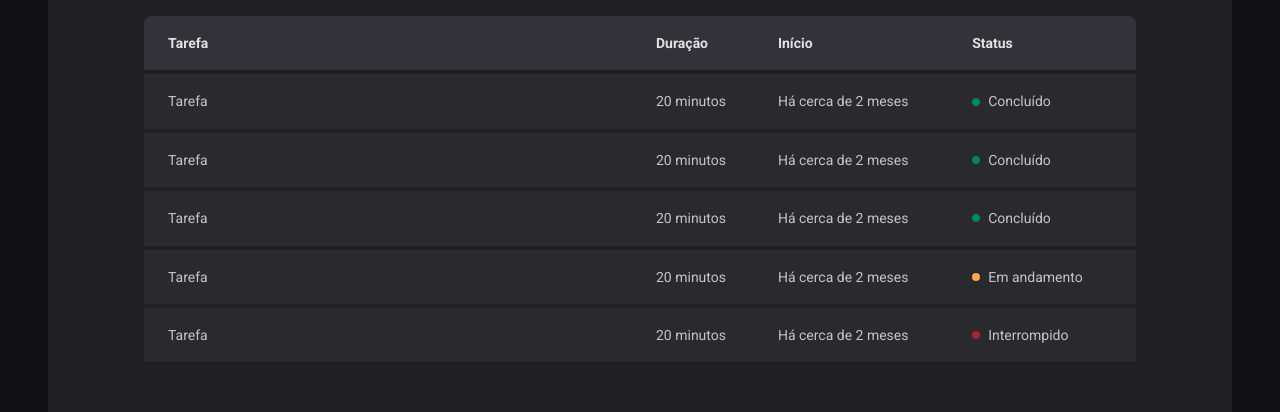
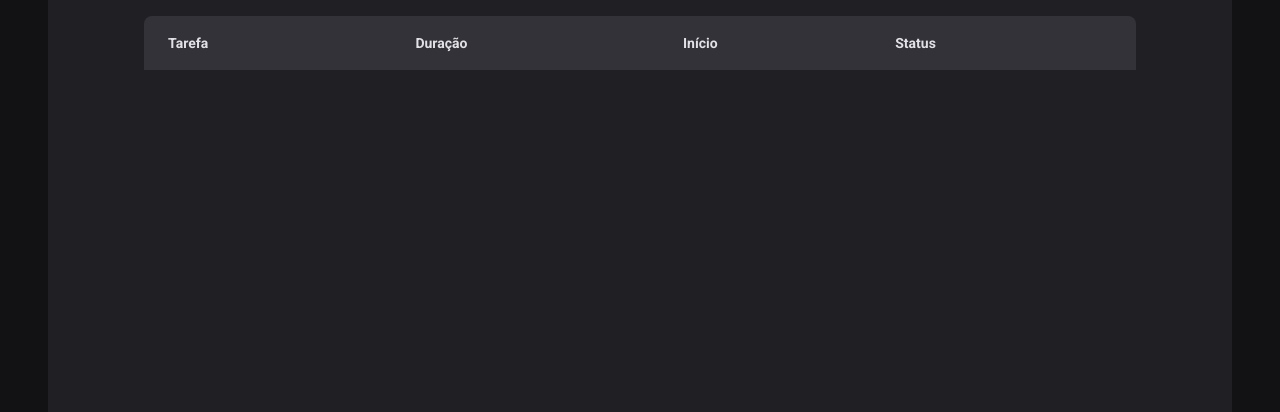
Before and after one commit to gabrielgamboa/ignite-timer, a React (Vite) app: page /history in a window 1280 px wide. Shown: the part 292-704 px from the top of the page. Built offline with nearby package versions, Linux system fonts and the light colour scheme.

Commit message:
feat: use cycles in history page

```diff
--- a/src/contexts/CyclesContext.tsx
+++ b/src/contexts/CyclesContext.tsx
@@ -52,6 +52,8 @@
           : cycle,
       ),
     )
+
+    setActiveCycleId(null)
   }
 
   function createNewCycle(data: CreateCycleData) {
@@ -67,8 +69,6 @@
     setCycles((state) => [...state, newCycle])
     setActiveCycleId(id)
     setAmountSecondsPassed(0)
-
-    // reset() // volta para os valores colocados no defaultValues
   }
 
   function interruptCurrentCycle() {
--- a/src/pages/History/index.tsx
+++ b/src/pages/History/index.tsx
@@ -1,6 +1,10 @@
+import { useContext } from 'react'
 import { HistoryContainer, HistoryList, Status } from './styles'
+import { CyclesContext } from '../../contexts/CyclesContext'
 
 export function History() {
+  const { cycles } = useContext(CyclesContext)
+
   return (
     <HistoryContainer>
       <h1>Meu histórico</h1>
@@ -16,40 +20,28 @@
           </thead>
 
           <tbody>
-            <tr>
-              <td>Tarefa</td>
-              <td>20 minutos</td>
-              <td>Há cerca de 2 meses</td>
-              <td><Status statusColor='green'>Concluído</Status></td>
-            </tr>
+            {cycles.map((cycle) => {
+              return (
+                <tr key={cycle.id}>
+                  <td>{cycle.task}</td>
+                  <td>{cycle.minutesAmount}</td>
+                  <td>{cycle.startDate.toISOString()}</td>
+                  <td>
+                    {cycle.finishedDate && (
+                      <Status statusColor="green">Concluído</Status>
+                    )}
 
-            <tr>
-              <td>Tarefa</td>
-              <td>20 minutos</td>
-              <td>Há cerca de 2 meses</td>
-              <td><Status statusColor='green'>Concluído</Status></td>
-            </tr>
+                    {cycle.interruptedDate && (
+                      <Status statusColor="red">Interrompido</Status>
+                    )}
 
-            <tr>
-              <td>Tarefa</td>
-              <td>20 minutos</td>
-              <td>Há cerca de 2 meses</td>
-              <td><Status statusColor='green'>Concluído</Status></td>
-            </tr>
-
-            <tr>
-              <td>Tarefa</td>
-              <td>20 minutos</td>
-              <td>Há cerca de 2 meses</td>
-              <td><Status statusColor='yellow'>Em andamento</Status></td>
-            </tr>
-
-            <tr>
-              <td>Tarefa</td>
-              <td>20 minutos</td>
-              <td>Há cerca de 2 meses</td>
-              <td><Status statusColor='red'>Interrompido</Status></td>
-            </tr>
+                    {!cycle.finishedDate && !cycle.interruptedDate && (
+                      <Status statusColor="yellow">Em andamento</Status>
+                    )}
+                  </td>
+                </tr>
+              )
+            })}
           </tbody>
         </table>
       </HistoryList>
--- a/src/pages/Home/NewCycleForm/index.tsx
+++ b/src/pages/Home/NewCycleForm/index.tsx
@@ -32,7 +32,7 @@
         type="number"
         disabled={!!activeCycle}
         step={5}
-        min={5}
+        min={1}
         max={60}
         {...register('minutesAmount', { valueAsNumber: true })}
       />
--- a/src/pages/Home/index.tsx
+++ b/src/pages/Home/index.tsx
@@ -16,7 +16,6 @@
   task: zod.string().min(1, 'Informe a tarefa'),
   minutesAmount: zod
     .number()
-    .min(5, 'O ciclo precisa ser de no mínimo 5 minutos')
     .max(60, 'O ciclo precisa ser de no máximo 60 minutos'),
 })
 
@@ -34,14 +33,19 @@
     },
   })
 
-  const { handleSubmit, watch } = newCycleForm
+  const { handleSubmit, watch, reset } = newCycleForm
+
+  function handleCreateNewCycle(data: NewCycleFormData) {
+    createNewCycle(data)
+    reset() // reseta os campos do formulario para os valores do defaultValues
+  }
 
   const task = watch('task')
   const isSubmitDisable = !task
 
   return (
     <HomeContainer>
-      <form onSubmit={handleSubmit(createNewCycle)}>
+      <form onSubmit={handleSubmit(handleCreateNewCycle)}>
         <FormProvider {...newCycleForm}>
           <NewCycleForm />
         </FormProvider>
```
